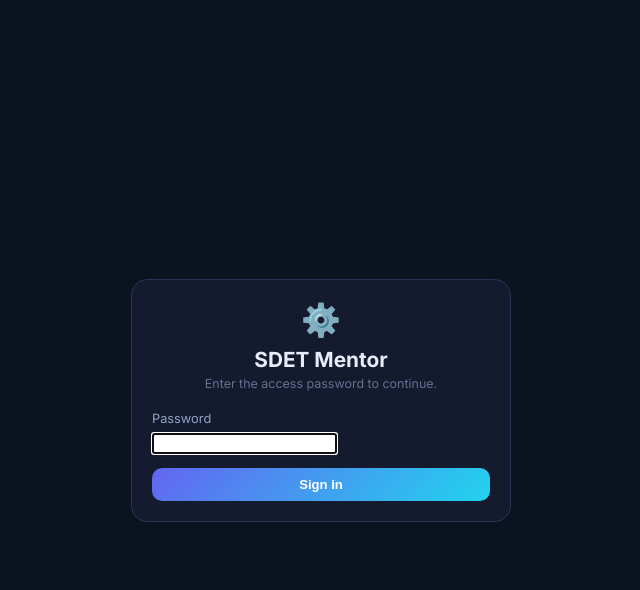
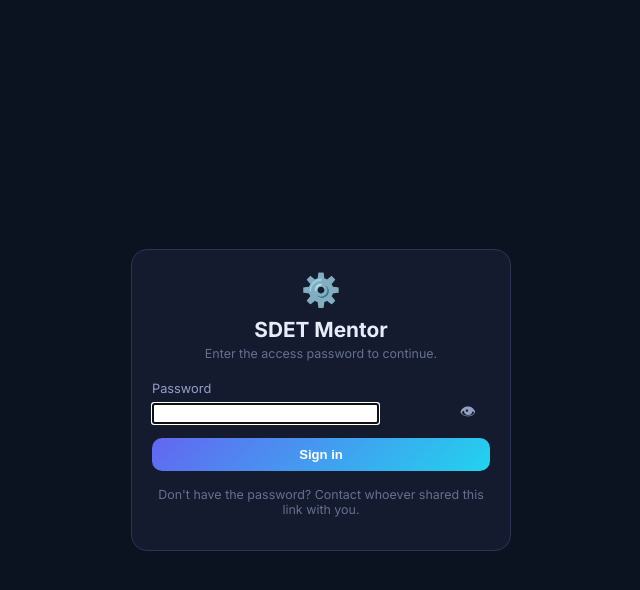
Before and after one commit to madhukambampati/API, a Flask app: page /login in a window 1280 px wide. Shown: the top 590 px of the page, without its empty margins (319-959 px from the left). Run offline with Flask 3, Linux system fonts and the light colour scheme.

Commit message:
Fix login-gate issues found in external QA report
- robots.txt and favicon.ico were behind the password redirect,
  making them unreachable for crawlers/browsers - both are now
  public routes. robots.txt disallows all crawling (the app is
  access-gated, nothing to index); favicon.ico serves a real SVG
  icon instead of 404/redirecting.
- Distinguish "Password is required" from "Incorrect password" for
  empty submissions, rather than showing the same generic error.
- Added a basic login rate limit (5 attempts / 5 min per IP) so
  repeated guesses get a clear lockout message instead of unlimited
  retries.
- Login UX: autocomplete="current-password" so password managers can
  fill it, a show/hide toggle for long passwords, and a line telling
  locked-out users to contact whoever shared the link.
- Added a favicon (static/favicon.svg) and basic description/OG meta
  tags across every page, referenced from base.html and login.html.

Verified locally: robots.txt and favicon.ico both return 200 without
a session, favicon serves the correct image/svg+xml content type,
an empty password shows the new message, 6 rapid wrong-password
attempts trigger the lockout message on the 6th, and the full
correct-password -> authenticated-session -> protected-page flow
still works end to end.

Co-Authored-By: Claude Sonnet 5 <noreply@anthropic.com>
Claude-Session: https://claude.ai/code/session_01QeeErSQc1hjDbKGaepizEy

```diff
--- a/qa-mentor-agent/app.py
+++ b/qa-mentor-agent/app.py
@@ -9,7 +9,7 @@ from concurrent.futures import ThreadPoolExecutor
 
 import anthropic
 from dotenv import load_dotenv
-from flask import Flask, jsonify, redirect, render_template, request, session, url_for
+from flask import Flask, Response, jsonify, redirect, render_template, request, session, url_for
 
 load_dotenv()
 
@@ -17,6 +17,28 @@ app = Flask(__name__)
 app.secret_key = os.environ.get("SECRET_KEY") or secrets.token_hex(32)
 
 SITE_PASSWORD = os.environ.get("SITE_PASSWORD")
+
+LOGIN_MAX_ATTEMPTS = 5
+LOGIN_WINDOW_SECONDS = 5 * 60
+_login_attempts = {}
+
+
+def _client_ip():
+    forwarded = request.headers.get("X-Forwarded-For", "")
+    if forwarded:
+        return forwarded.split(",")[0].strip()
+    return request.remote_addr or "unknown"
+
+
+def _is_rate_limited(ip):
+    now = time.time()
+    attempts = [t for t in _login_attempts.get(ip, []) if now - t < LOGIN_WINDOW_SECONDS]
+    _login_attempts[ip] = attempts
+    return len(attempts) >= LOGIN_MAX_ATTEMPTS
+
+
+def _record_failed_attempt(ip):
+    _login_attempts.setdefault(ip, []).append(time.time())
 
 TECH_NEWS_REPOS = [
     ("Selenium", "SeleniumHQ/selenium", "🧪"),
@@ -114,11 +136,14 @@ long essays.
 """
 
 
+PUBLIC_PATHS = {"/login", "/robots.txt", "/favicon.ico"}
+
+
 @app.before_request
 def require_login():
     if not SITE_PASSWORD:
         return None
-    if request.path.startswith("/static/") or request.path == "/login":
+    if request.path.startswith("/static/") or request.path in PUBLIC_PATHS:
         return None
     if not session.get("authenticated"):
         return redirect(url_for("login"))
@@ -129,10 +154,18 @@ def require_login():
 def login():
     error = None
     if request.method == "POST":
-        if request.form.get("password") == SITE_PASSWORD:
+        ip = _client_ip()
+        password = request.form.get("password")
+        if _is_rate_limited(ip):
+            error = "Too many attempts. Please wait a few minutes and try again."
+        elif not password:
+            error = "Password is required."
+        elif password == SITE_PASSWORD:
             session["authenticated"] = True
             return redirect(url_for("home"))
-        error = "Incorrect password."
+        else:
+            _record_failed_attempt(ip)
+            error = "Incorrect password."
     return render_template("login.html", error=error)
 
 
@@ -140,6 +173,16 @@ def login():
 def logout():
     session.pop("authenticated", None)
     return redirect(url_for("login"))
+
+
+@app.route("/robots.txt")
+def robots_txt():
+    return Response("User-agent: *\nDisallow: /\n", mimetype="text/plain")
+
+
+@app.route("/favicon.ico")
+def favicon_ico():
+    return app.send_static_file("favicon.svg")
 
 
 @app.context_processor
--- a/qa-mentor-agent/templates/base.html
+++ b/qa-mentor-agent/templates/base.html
@@ -4,6 +4,10 @@
   <meta charset="UTF-8" />
   <meta name="viewport" content="width=device-width, initial-scale=1.0" />
   <title>{% block title %}SDET Mentor{% endblock %}</title>
+  <meta name="description" content="An AI learning companion for QA, SDET, and AI-QA engineers." />
+  <meta property="og:title" content="SDET Mentor" />
+  <meta property="og:description" content="An AI learning companion for QA, SDET, and AI-QA engineers." />
+  <link rel="icon" type="image/svg+xml" href="{{ url_for('static', filename='favicon.svg') }}" />
   <link rel="preconnect" href="https://fonts.googleapis.com" />
   <link rel="preconnect" href="https://fonts.gstatic.com" crossorigin />
   <link
--- a/qa-mentor-agent/templates/login.html
+++ b/qa-mentor-agent/templates/login.html
@@ -4,6 +4,10 @@
   <meta charset="UTF-8" />
   <meta name="viewport" content="width=device-width, initial-scale=1.0" />
   <title>SDET Mentor — Sign in</title>
+  <meta name="description" content="An AI learning companion for QA, SDET, and AI-QA engineers." />
+  <meta property="og:title" content="SDET Mentor" />
+  <meta property="og:description" content="An AI learning companion for QA, SDET, and AI-QA engineers." />
+  <link rel="icon" type="image/svg+xml" href="{{ url_for('static', filename='favicon.svg') }}" />
   <link rel="preconnect" href="https://fonts.googleapis.com" />
   <link rel="preconnect" href="https://fonts.gstatic.com" crossorigin />
   <link
@@ -23,14 +27,41 @@
       <form method="POST">
         <div class="field-group">
           <label for="password">Password</label>
-          <input type="password" id="password" name="password" autofocus required />
+          <div style="position: relative;">
+            <input
+              type="password"
+              id="password"
+              name="password"
+              autocomplete="current-password"
+              autofocus
+              required
+              style="padding-right: 44px;"
+            />
+            <button
+              type="button"
+              id="toggle-password"
+              aria-label="Show password"
+              style="position: absolute; right: 6px; top: 50%; transform: translateY(-50%); background: none; border: none; cursor: pointer; font-size: 1rem; color: var(--text-dim); padding: 4px 8px;"
+            >👁</button>
+          </div>
         </div>
         {% if error %}
           <p class="settings-note" style="color: var(--danger); margin-bottom: 10px;">{{ error }}</p>
         {% endif %}
         <button type="submit" class="tool-btn" style="width: 100%;">Sign in</button>
       </form>
+      <p class="settings-note" style="text-align: center; margin-top: 16px;">
+        Don't have the password? Contact whoever shared this link with you.
+      </p>
     </div>
   </div>
+  <script>
+    document.getElementById("toggle-password").addEventListener("click", function () {
+      var input = document.getElementById("password");
+      var showing = input.type === "text";
+      input.type = showing ? "password" : "text";
+      this.setAttribute("aria-label", showing ? "Show password" : "Hide password");
+    });
+  </script>
 </body>
 </html>
```
Also changed, not shown: qa-mentor-agent/static/favicon.svg (added).
